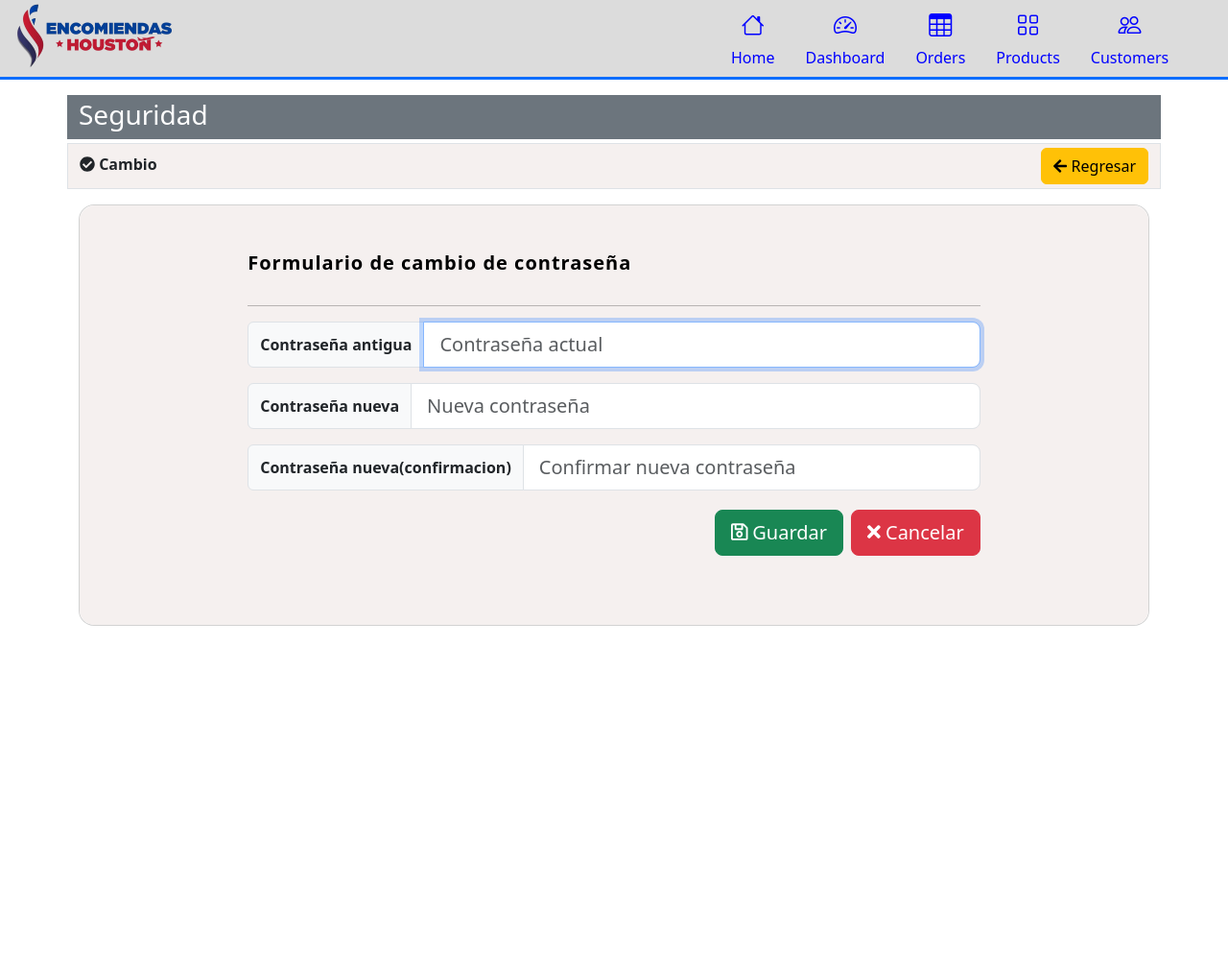
After one commit to Carlos-ETPI/Sistema-de-Encomiendas, a Django app: a page that uses SistemaEncomiendas/templates/moduloSeguridad/cambiarContraseña.html in a window 1280 px wide. The commit adds this page. Shown: the whole page at 96% size. Run offline with Django 4.2, Linux system fonts and the light colour scheme; some libraries are stand-ins or nearby versions.

Commit message:
agrego funcion de cambio de contraseña

```diff
--- a/SistemaEncomiendas/SistemaEncomiendas/urls.py
+++ b/SistemaEncomiendas/SistemaEncomiendas/urls.py
@@ -19,7 +19,7 @@ from django.urls import path,include
 
 urlpatterns = [
     path('admin/', admin.site.urls),
-    path('login/', include('aplicaciones.moduloSeguridad.urls')),
+    path('security/', include('aplicaciones.moduloSeguridad.urls')),
     path('usuarios/',include('aplicaciones.moduloUsuarios.urls')),
     path('viajes/',include('aplicaciones.moduloViajes.urls')),
 
--- a/SistemaEncomiendas/aplicaciones/moduloSeguridad/urls.py
+++ b/SistemaEncomiendas/aplicaciones/moduloSeguridad/urls.py
@@ -6,6 +6,8 @@ urlpatterns = [
     path('login/', views.LoginUser.as_view(),name='inicio_sesion'),
     path('logout/', views.cerrar_sesion, name='logout'),
     path('noaccess/', views.no_access_view,name='noAccess'),
+    path('cambio-contraseña/', views.ChangePasswordView.as_view(),name='cambioContaseña'),
+
     path('crud/', views.crud,name='CRUD'),
     path('registro/', views.registro,name='registro'),
 
--- a/SistemaEncomiendas/aplicaciones/moduloSeguridad/views.py
+++ b/SistemaEncomiendas/aplicaciones/moduloSeguridad/views.py
@@ -5,6 +5,8 @@ from django.views.generic import FormView
 from django.urls import reverse_lazy
 from django.contrib.auth import login, authenticate,logout
 from django.contrib import messages
+from django.contrib.auth.forms import PasswordChangeForm
+from django.contrib.auth import update_session_auth_hash
 
 
 # Create your views here.
@@ -38,3 +40,19 @@ class LoginUser(FormView):
 def cerrar_sesion(request):
     logout(request)
     return redirect(reverse_lazy('seguridad_app:CRUD'))
+
+class ChangePasswordView(FormView):
+    template_name = 'moduloseguridad/cambiarContraseña.html'
+    form_class = PasswordChangeForm
+    success_url = reverse_lazy('seguridad_app:CRUD')
+
+    def get_form_kwargs(self):
+        kwargs = super().get_form_kwargs()
+        kwargs['user'] = self.request.user
+        return kwargs
+
+    def form_valid(self, form):
+        user = form.save()
+        update_session_auth_hash(self.request, user)
+        messages.success(self.request, 'Tu contraseña ha sido actualizada correctamente.')
+        return super().form_valid(form)
--- a/SistemaEncomiendas/static/js/ValidacionNoVacio.js
+++ b/SistemaEncomiendas/static/js/ValidacionNoVacio.js
@@ -0,0 +1,3 @@
+setTimeout(function() {
+    document.querySelector('.alert').classList.add('d-none');
+}, 5000);
--- /dev/null
+++ b/SistemaEncomiendas/templates/moduloSeguridad/cambiarContraseña.html
@@ -0,0 +1,76 @@
+{% extends "base3.html" %}
+{% load static %}
+{% load widget_tweaks %}
+{% block body %}
+<div class="container mt-3">
+    <div class=" row bg-secondary py-1" >
+        <h3 class="mb-1 text-white">Seguridad</h3>
+    </div >
+    <div class=" row align-items-center border mt-1 " style="background-color: #F5F0EF;">
+        <div class="col-md-6 align-items-end ">
+            <div class="d-flex align-items-end ">
+                <p class="mb-1 font-weight-bold">
+                    <b>
+                        <i class="fas fa-check-circle"></i>  Cambio</b>
+                </p>
+            </div>
+        </div>
+        <div class="col-md-6  mb-1 d-flex justify-content-end align-items-end ">
+
+                <button type="button" class="btn btn-warning mt-1">
+                    <i class="fas fa-arrow-left"></i>  Regresar
+                </button>
+
+        </div>
+    </div >
+</div >
+<section class="vh-100" >
+    <div class="container py-3 " >
+        <div class="row d-flex justify-content-center  h-100"  >
+            <div class="col col-12" >
+
+                <div class="card" style="border-radius: 1rem;"  >
+                    <div class="row g-0" >
+                        <div class="col d-flex align-items-center " style="background-color: #F5F0EF;border-radius: 1rem 1rem 1rem 1rem; "><!--form-->
+                            <div class="card-body p-4 p-lg-5 text-black d-flex justify-content-center align-items-center" >
+
+                                <form method="post" class="w-75">
+                                    {% csrf_token %}
+                                    <h5 class="fw-normal  mb-3 pb-3 " style="letter-spacing: 1px; ;"><b>Formulario de cambio de contraseña</b> </h5>
+                                    <hr>
+
+                                    <div class="input-group input-group mb-3">
+                                        <span class="input-group-text" id="inputGroup-sizing-sm"><b>Contraseña antigua</b></span>
+                                        {% render_field form.old_password class+="form-control form-control-lg" placeholder="Contraseña actual" %}
+                                    </div>
+                                    <div class="input-group input-group mb-3">
+                                        <span class="input-group-text" id="inputGroup-sizing-sm"><b>Contraseña nueva</b></span>
+                                        {% render_field form.new_password1 class+="form-control form-control-lg" placeholder="Nueva contraseña" %}
+                                    </div>
+                                    <div class="input-group input-group mb-3">
+                                        <span class="input-group-text" id="inputGroup-sizing-sm"><b>Contraseña nueva(confirmacion)</b></span>
+                                        {% render_field form.new_password2 class+="form-control form-control-lg" placeholder="Confirmar nueva contraseña" %}
+                                    </div>
+
+
+                                    <div class="pt-1 mb-4  d-flex justify-content-end">
+                                        <button class="btn btn-success btn-lg btn-block me-2" type="submit"><i class="far fa-save "></i>  Guardar</button>
+                                        <button class="btn btn-danger btn-lg btn-block" type="button"><i class="fas fa-times"></i>  Cancelar</button>
+                                    </div>
+
+
+
+
+                                </form>
+
+                            </div>
+                        </div>
+                    </div>
+                </div>
+            </div>
+        </div>
+        </div>
+    </div>
+</section>
+
+{% endblock body %}
--- a/SistemaEncomiendas/templates/moduloUsuarios/crud.html
+++ b/SistemaEncomiendas/templates/moduloUsuarios/crud.html
@@ -71,11 +71,13 @@
                 <td>{{user.dui}}</td>
                 <td>{{user.telefono}}</td>
                 <td class="d-flex justify-content-center">
-                    <a href="{% url 'moduloUsuarios:verUsuario' user.idUsuario%}" class="text-sucess mx-auto mx-2" style="font-size: 20px;">
+                    <a href="{% url 'moduloUsuarios:verUsuario' user.idUsuario%}" class="icon-link text-primary mx-auto mx-2 d-flex flex-column position-relative" style="font-size: 20px;">
                         <i class="fas fa-user-edit"></i>
+                        <span class="tooltip-text position-absolute top-0 start-50 translate-middle badge bg-dark text-white">Modificar</span>
                     </a>
-                    <a href="{% url 'moduloUsuarios:eliminar_usuario' user.idUsuario %}" class="text-danger mx-auto mx-2" style="font-size: 20px;">
+                    <a href="{% url 'moduloUsuarios:eliminar_usuario' user.idUsuario %}" class="icon-link text-danger mx-auto mx-2 d-flex flex-column position-relative" style="font-size: 20px;">
                         <i class="fas fa-trash-alt" ></i>
+                        <span class="tooltip-text position-absolute top-0 start-50 translate-middle badge bg-dark text-white">Eliminar</span>
                     </a>
                 </td>
             </tr>
```
Also changed, not shown: SistemaEncomiendas/aplicaciones/moduloSeguridad/forms.py (+12 -1 lines), SistemaEncomiendas/templates/moduloSeguridad/login.html (+10 -12 lines), SistemaEncomiendas/templates/moduloSeguridad/crud.html (line endings or trailing spaces).
